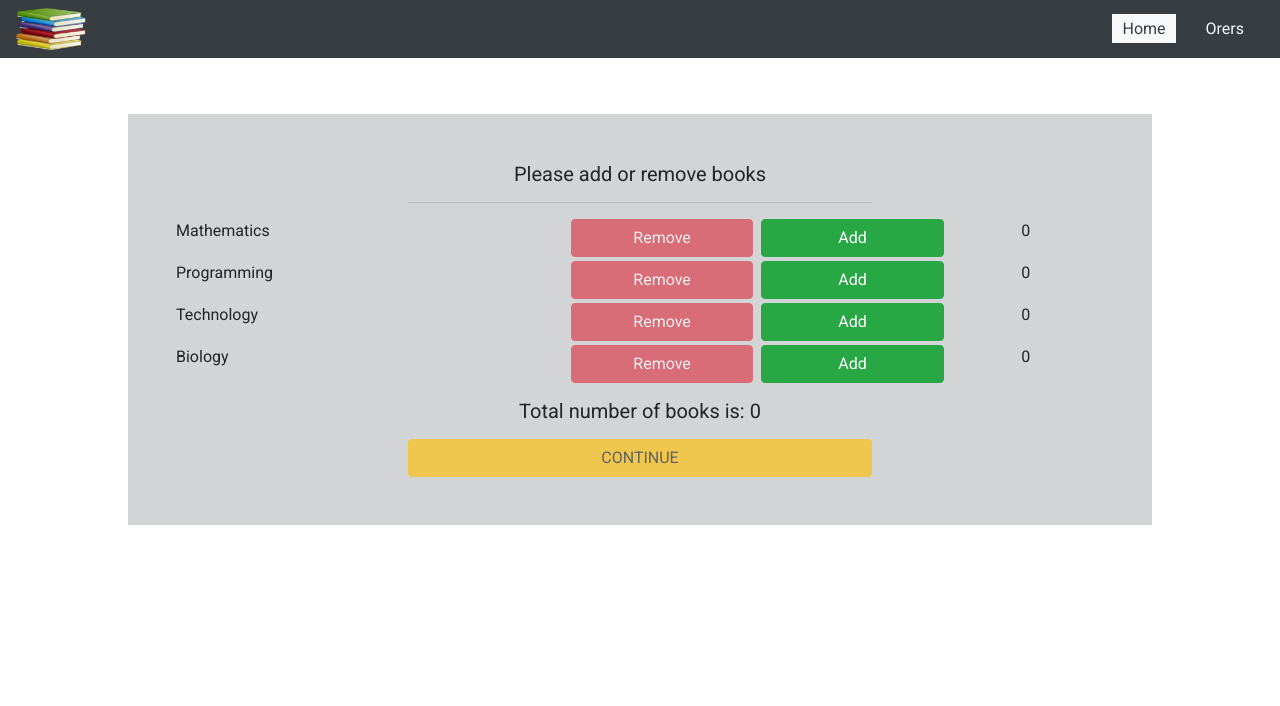
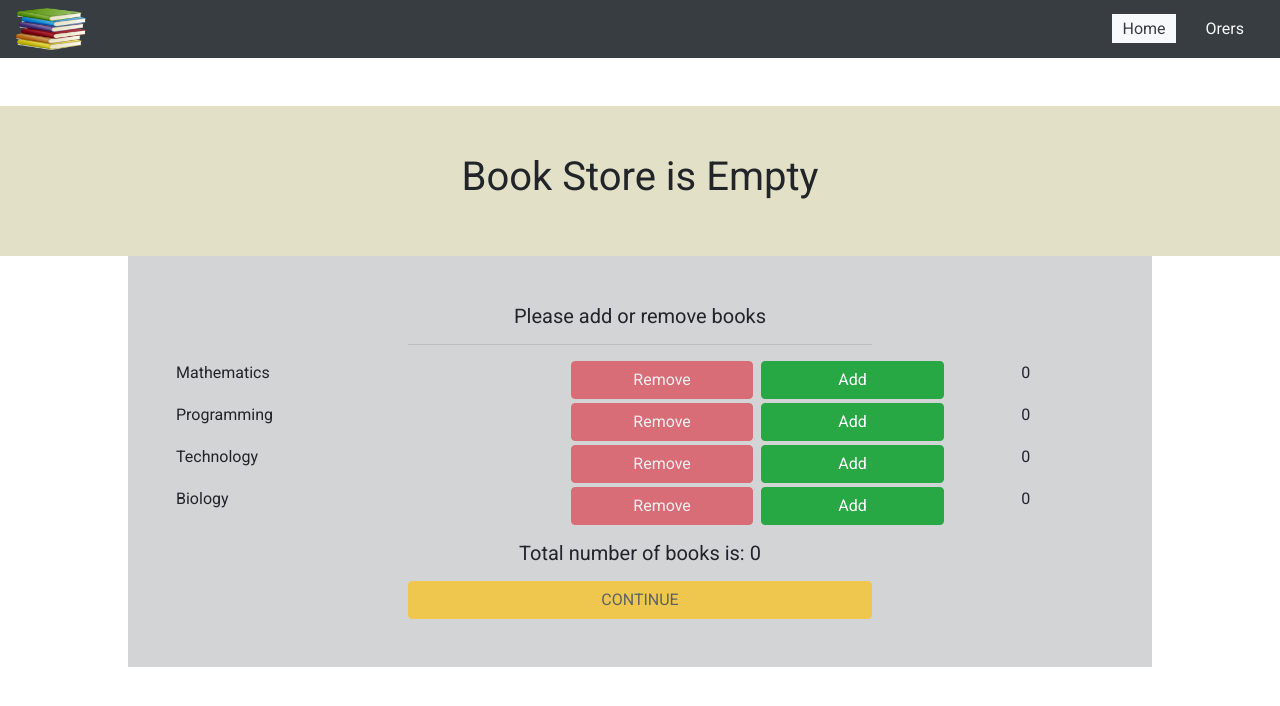
Before and after one commit to gcanup/BPA-react, a React (Create React App) app: page / in a window 1280 px wide. Shown: the top 706 px of the page. Built offline with nearby package versions, Linux system fonts and the light colour scheme.

Commit message:
Empty header shown on empty cart

```diff
--- a/src/Conponents/BuildControls/build-controls.scss
+++ b/src/Conponents/BuildControls/build-controls.scss
@@ -2,4 +2,5 @@
   background: #383d4038;
   margin: auto;
   padding: 3rem;
+  width: 80%;
 }
--- a/src/Conponents/Cart/cart.scss
+++ b/src/Conponents/Cart/cart.scss
@@ -1,7 +1,15 @@
+.cart-store {
+  height: 150px;
+  background: #e2e0c6;
+  justify-content: center;
+}
+
 .cart {
   display: grid;
   grid-template-columns: 20% 20% 20% 20% 20%;
   height: auto;
+  align-self: center;
+  width: 100%;
 
   .del-btn {
     position: absolute;
--- a/src/Conponents/Cart/index.js
+++ b/src/Conponents/Cart/index.js
@@ -9,21 +9,23 @@ import { FaTimes } from 'react-icons/fa';
 
 export class Cart extends Component {
   render() {
-    const { imgLibrary } = this.props
+    const { imgLibrary, removeBook } = this.props
+    console.log(imgLibrary)
     return (
-      <>
-        <TransitionGroup className="cart text-center mb-2">
-          {imgLibrary.map((images, i) => {
+      <div className='cart-store d-flex'>
+       <h1 className={`align-content-center align-self-center ${(imgLibrary.length === 0)?'d-block': 'd-none'} `}>Book Store is Empty</h1>
+        <TransitionGroup className={`cart text-center mb-2 ${(imgLibrary.length > 0)?'d-grid': 'd-none'}`}>
+          {imgLibrary.map((image, i) =>{
             return (
               <CSSTransition
               timeout={400}
               classNames="item">
               <div key={i} className='d-flex flex-column position-relative'>
-                <button className='del-btn'>
+                <button className='del-btn' onClick={()=>removeBook(image)}>
                   <span><FaTimes /></span>
                 </button>
                   <img
-                    src={require(`../../images/${images}.png`)}
+                    src={require(`../../images/${image}.png`)}
                     alt='bookname'
                     className='mx-1' />
               </div>
@@ -32,13 +34,14 @@ export class Cart extends Component {
           }
           )}
         </TransitionGroup>
-      </>
+      </div>
     )
   }
 }
 
 Cart.propTypes = {
-  imgLibrary: PropTypes.array
+  imgLibrary: PropTypes.array,
+  removeBook: PropTypes.any
 }
 
 export default Cart
--- a/src/Containers/LandingPage/index.js
+++ b/src/Containers/LandingPage/index.js
@@ -43,7 +43,7 @@ class LandingPage extends Component {
   render() {
     return (
       <div className='mt-5 mx-auto landing-page'>
-        <Cart {...this.state} />
+        <Cart {...this.state} removeBook = {this.removeBookHandler} />
         <BuildControls
           addBook={this.addBookHandler}
           removeBook={this.removeBookHandler}
--- a/src/Containers/LandingPage/landing-page.scss
+++ b/src/Containers/LandingPage/landing-page.scss
@@ -1,5 +1,4 @@
 .landing-page {
-  width: 80%;
 
   @media only screen and (max-width: 600px) {
     width: 100%;
```
